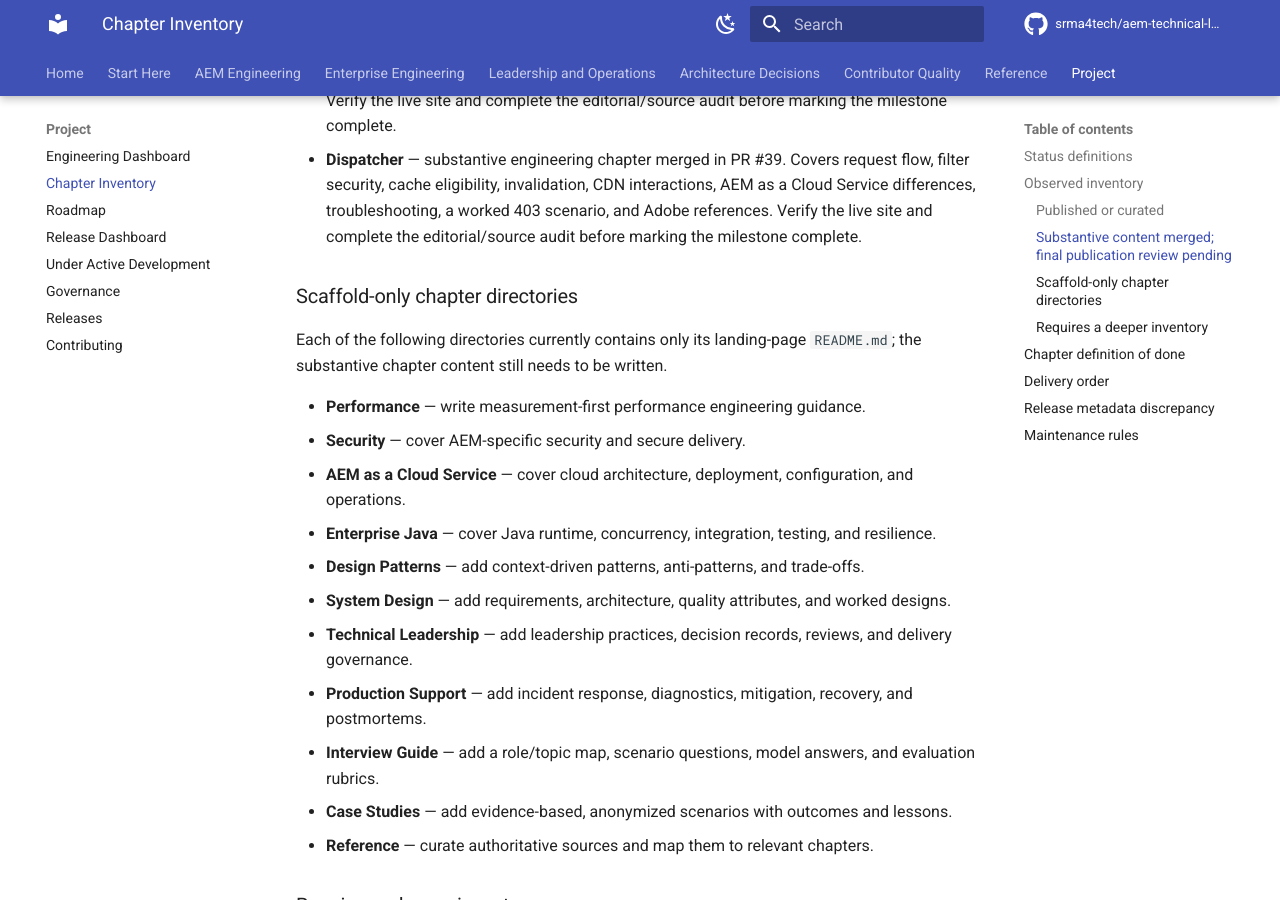
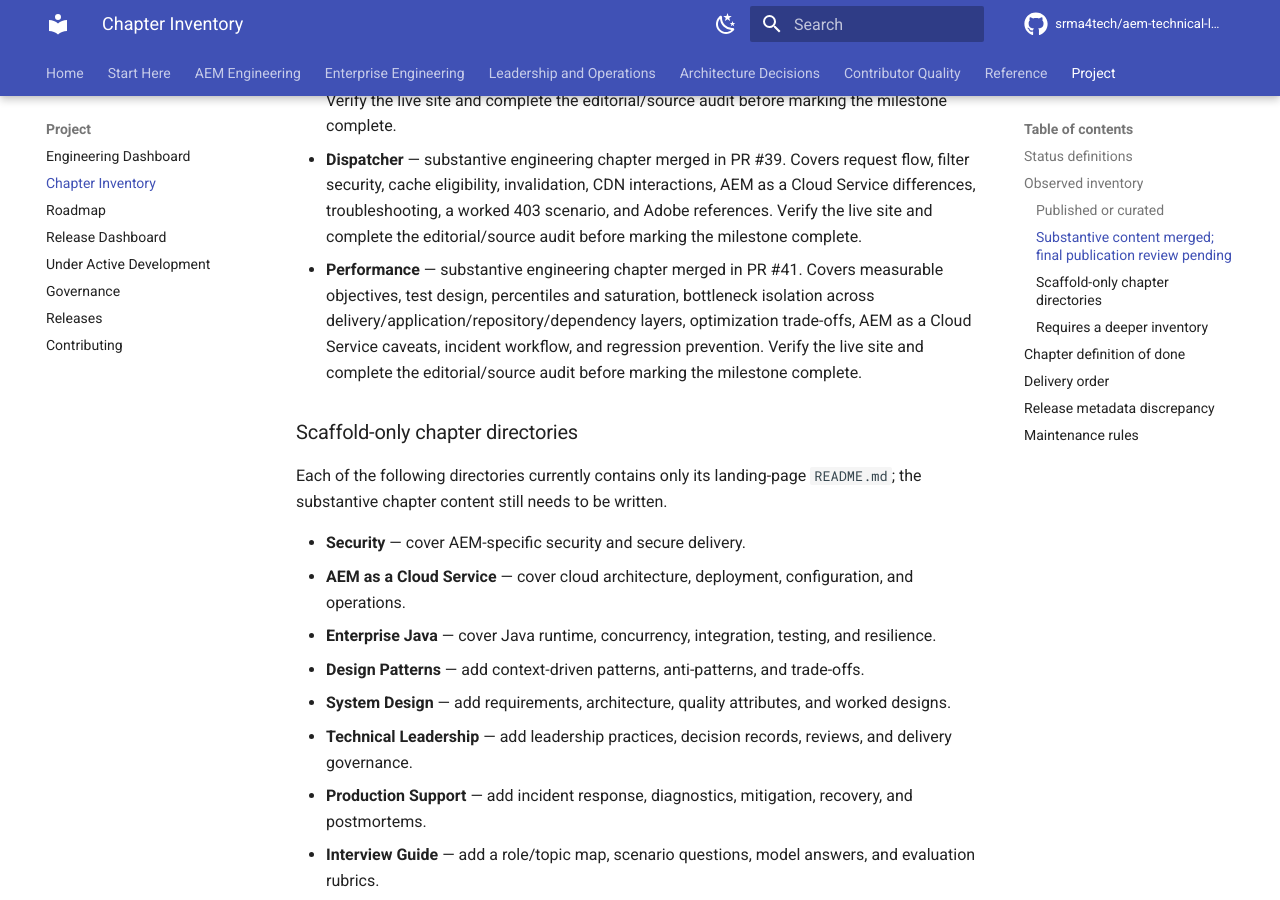
Before and after one commit to srma4tech/aem-technical-lead-playbook, an MkDocs documentation site: the page built from docs/chapter-inventory.md, in a window 1280 px wide and 900 px high, scrolled down 1281 px. Built offline with MkDocs 1.6.1 and Material for MkDocs 9.7.7, drawn with Linux system fonts in a browser that asks for light colours; comment, search, counter and statistics services are not loaded; some of the changed text lies outside the part shown.

Commit message:
docs: record Performance chapter status

```diff
--- a/docs/chapter-inventory.md
+++ b/docs/chapter-inventory.md
@@ -27,12 +27,12 @@ This inventory was compiled from the current `main` branch file tree on 2026-10-
 
 - **AEM Core** — substantive architecture chapter merged in PR #37, including platform layers, content modelling, component/service boundaries, JCR/Oak, security, performance, AEM 6.5 versus Cloud Service considerations, a worked integration scenario, and Adobe references. Verify the live site and complete the editorial/source audit before marking the milestone complete.
 - **Dispatcher** — substantive engineering chapter merged in PR #39. Covers request flow, filter security, cache eligibility, invalidation, CDN interactions, AEM as a Cloud Service differences, troubleshooting, a worked 403 scenario, and Adobe references. Verify the live site and complete the editorial/source audit before marking the milestone complete.
+- **Performance** — substantive engineering chapter merged in PR #41. Covers measurable objectives, test design, percentiles and saturation, bottleneck isolation across delivery/application/repository/dependency layers, optimization trade-offs, AEM as a Cloud Service caveats, incident workflow, and regression prevention. Verify the live site and complete the editorial/source audit before marking the milestone complete.
 
 ### Scaffold-only chapter directories
 
 Each of the following directories currently contains only its landing-page `README.md`; the substantive chapter content still needs to be written.
 
-- **Performance** — write measurement-first performance engineering guidance.
 - **Security** — cover AEM-specific security and secure delivery.
 - **AEM as a Cloud Service** — cover cloud architecture, deployment, configuration, and operations.
 - **Enterprise Java** — cover Java runtime, concurrency, integration, testing, and resilience.
@@ -69,7 +69,7 @@ A chapter is not complete merely because its README exists. The author and revie
 1. **Baseline and governance:** resolve release metadata conflict; define the editorial review and source policy.
 2. **AEM Core:** establish platform fundamentals before deeper delivery chapters.
 3. **Dispatcher:** build on request lifecycle and delivery boundaries.
-4. **Performance and Security:** develop as separate reviewable milestones.
+4. **Performance and Security:** Performance content is merged; complete its publication review, then develop Security as a separate milestone.
 5. **AEM as a Cloud Service:** connect platform architecture to cloud deployment and operations.
 6. **Enterprise practice:** Enterprise Java, Design Patterns, System Design, and Production Support.
 7. **Leadership and learner tools:** Technical Leadership, Checklists, Interview Guide, Case Studies, and Reference.
```
